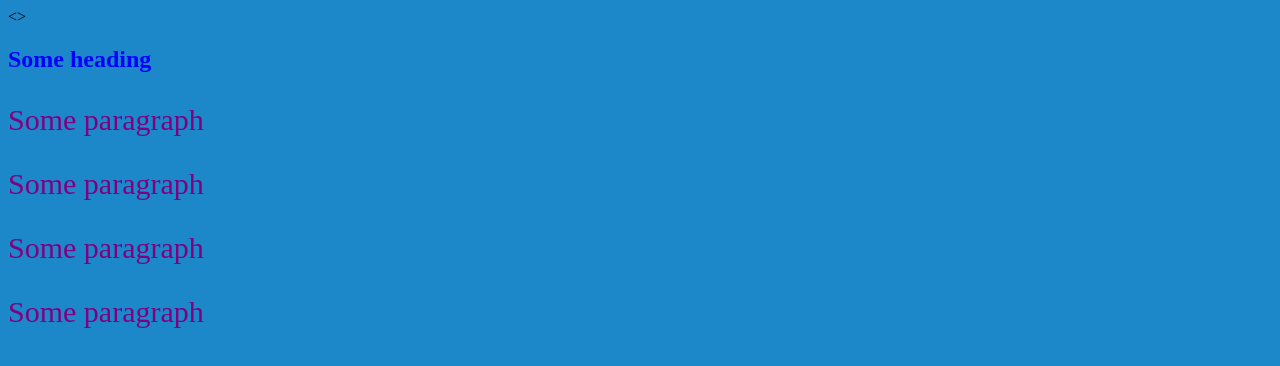
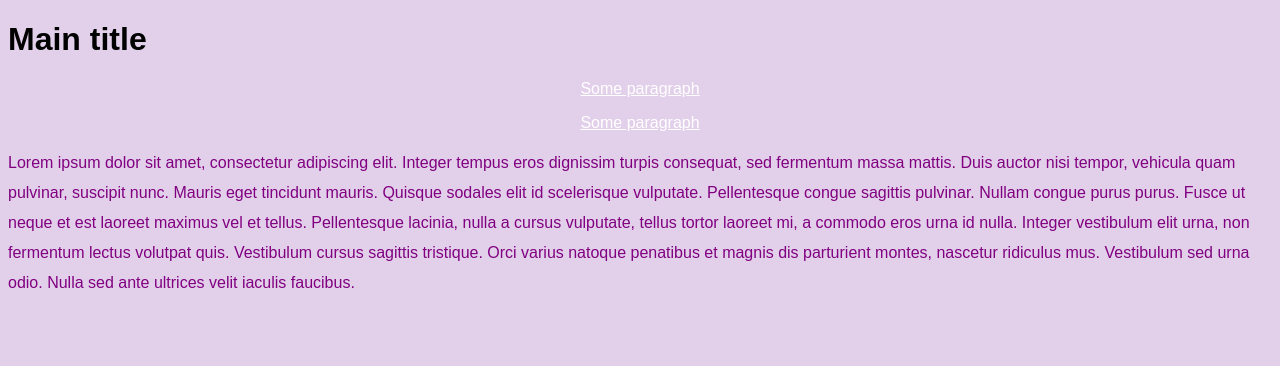
Before and after one commit to lmmejia/CSEN-60, a plain HTML site: page Week-2/css-playground/index.html in a window 1280 px wide. Drawn offline with Linux system fonts and the light colour scheme.

Commit message:
css playground and google page

```diff
--- a/Week-2/css-playground/index.html
+++ b/Week-2/css-playground/index.html
@@ -1,25 +1,14 @@
 <!DOCTYPE html>
 <html>
-    <>
         <title>Title of the document</title>
         <!-- internal styles -->
-        <style>
-            /*this is a css comment*/
-            body {
-                background-color: #1c87c9;
-            }
-            p {
-                color: white;
-            }
-        </style>
         <link rel="stylesheet" type="text/css" href="style.css">
     </head>
     <body>
         <!-- inline style  -->
-        <h2 style="color:blue">Some heading</h2>
-        <p style="color: orange; font-size:30px">Some paragraph</p>
-        <p style="color: orange; font-size:30px">Some paragraph</p>
-        <p style="color:#8ebf42; font-size:30px">Some paragraph</p>
-        <p style="color: orange; font-size:30px">Some paragraph</p>
+        <h1>Main title</h1>
+        <p class="middle-p">Some paragraph</p>
+        <p class="middle-p">Some paragraph</p>
+        <p id="main-text">Lorem ipsum dolor sit amet, consectetur adipiscing elit. Integer tempus eros dignissim turpis consequat, sed fermentum massa mattis. Duis auctor nisi tempor, vehicula quam pulvinar, suscipit nunc. Mauris eget tincidunt mauris. Quisque sodales elit id scelerisque vulputate. Pellentesque congue sagittis pulvinar. Nullam congue purus purus. Fusce ut neque et est laoreet maximus vel et tellus. Pellentesque lacinia, nulla a cursus vulputate, tellus tortor laoreet mi, a commodo eros urna id nulla. Integer vestibulum elit urna, non fermentum lectus volutpat quis. Vestibulum cursus sagittis tristique. Orci varius natoque penatibus et magnis dis parturient montes, nascetur ridiculus mus. Vestibulum sed urna odio. Nulla sed ante ultrices velit iaculis faucibus.        </p>
     </body>
 </html>
--- a/Week-2/css-playground/style.css
+++ b/Week-2/css-playground/style.css
@@ -7,7 +7,27 @@ order of precedence:
 content: !important will override any precedence
 */
 
+html{
+    font-family: Arial, sans-serif;
+}
+/*html-tag selection*/
+body {
+    background-color: #E2CFEA;
+}
+
 p{
-    color: purple !important;
+    color: purple;
     /* background-color: orange; */
 }
+
+/*class selector*/
+.middle-p{
+    color: #FFFFFF;
+    text-align:center;
+    text-decoration: underline;
+}
+
+/*id selector*/
+#main-text{
+    line-height: 30px;
+}
```
Also changed, not shown: Week-2/google/index.html (added, +45 -0 lines), Week-2/google/assets/Google-Final-Image.png (renamed from Week-2/google/Google-Final-Image.png), Week-2/google/assets/google-logo.png (added).
